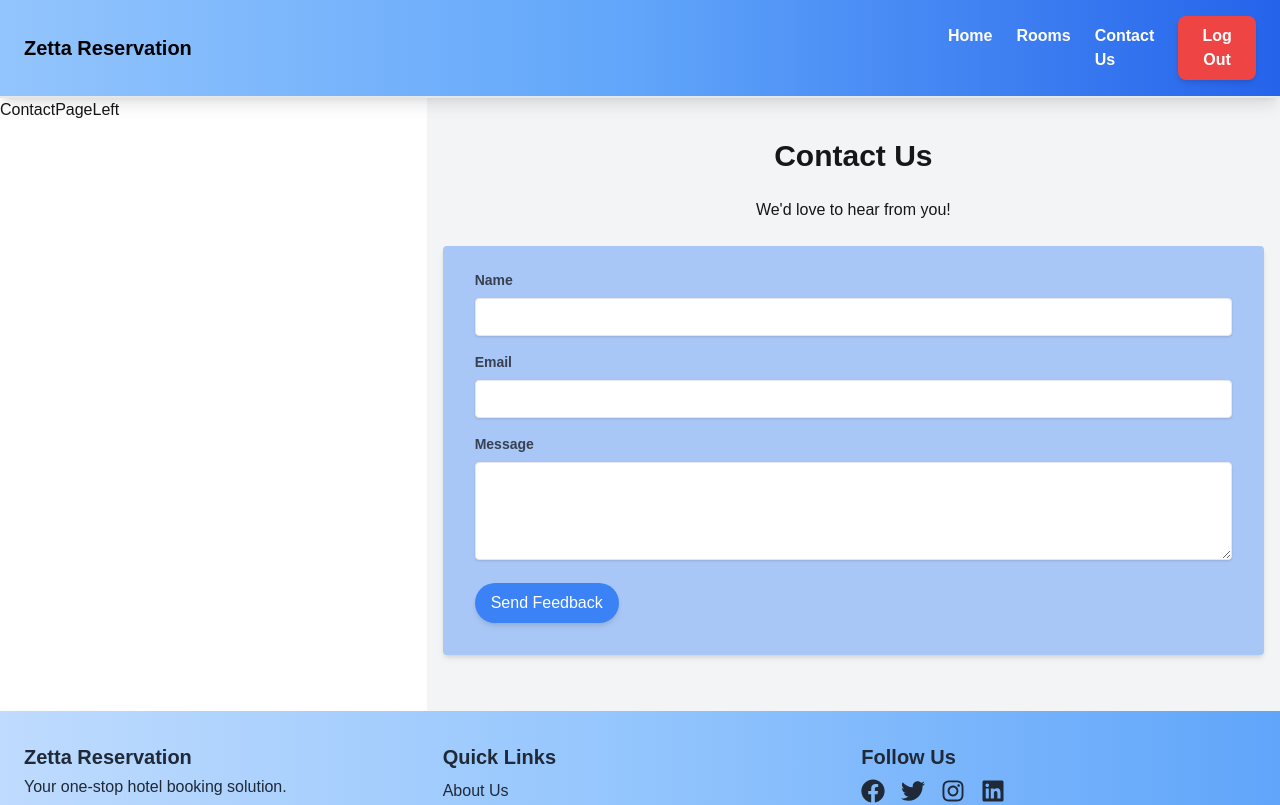
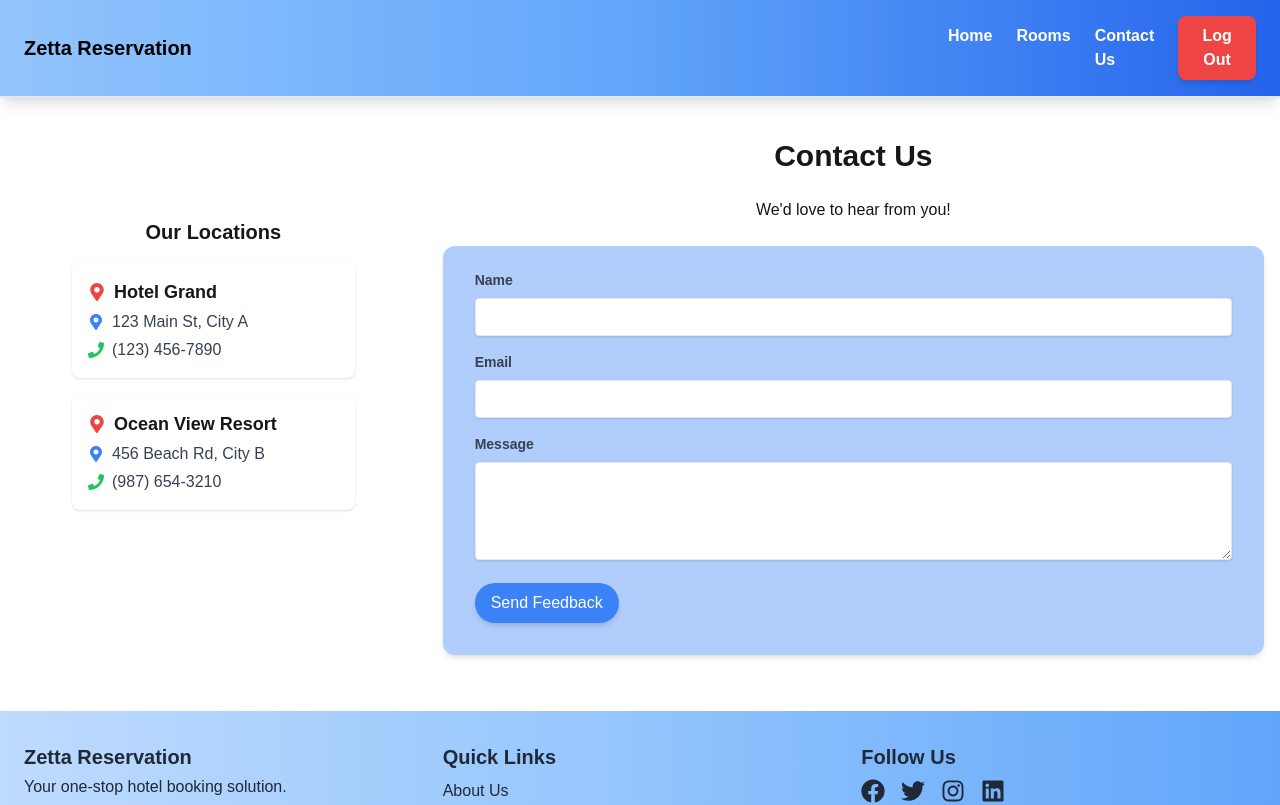
Before and after one commit to Fahim-ahmed-ifty/hotelreservation, a Next.js app: page /contact in a window 1280 px wide. Shown: the top 805 px of the page. Built offline with nearby package versions, Linux system fonts and the light colour scheme.

Commit message:
contact us page fixed some issues

```diff
--- a/app/components/ContactPageLeft.tsx
+++ b/app/components/ContactPageLeft.tsx
@@ -1,9 +1,41 @@
-import React from 'react'
+import React from 'react';
+import { FaMapMarkerAlt, FaPhone } from 'react-icons/fa';
 
-const ContactPageLeft = () => {
-  return (
-    <div>ContactPageLeft</div>
-  )
+interface Location {
+	name: string;
+	address: string;
+	phone: string;
 }
 
-export default ContactPageLeft
+interface ContactPageLeftProps {
+	locations: Location[];
+}
+
+const ContactPageLeft = ({ locations }: ContactPageLeftProps) => {
+	return (
+		<div className='p-6 mt-12 flex flex-col'>
+			<h2 className='text-xl font-semibold mb-4 flex justify-center items-center'>
+				Our Locations
+			</h2>
+			<ul className='space-y-4'>
+				{locations.map((location, index) => (
+					<li key={index} className='p-4 bg-white rounded-lg shadow'>
+						<h3 className='text-lg font-bold flex items-center gap-2'>
+							<FaMapMarkerAlt className='text-red-500' />{' '}
+							{location.name}
+						</h3>
+						<p className='text-gray-700 mt-1 flex items-center gap-2'>
+							<FaMapMarkerAlt className='text-blue-500' />{' '}
+							{location.address}
+						</p>
+						<p className='text-gray-700 mt-1 flex items-center gap-2'>
+							<FaPhone className='text-green-500' /> {location.phone}
+						</p>
+					</li>
+				))}
+			</ul>
+		</div>
+	);
+};
+
+export default ContactPageLeft;
--- a/app/components/ContactPageRight.tsx
+++ b/app/components/ContactPageRight.tsx
@@ -26,7 +26,7 @@ const ContactPageRight: React.FC = () => {
 	};
 
 	return (
-		<div className='bg-gray-100'>
+		<div>
 			<div className='container mx-auto px-4 py-10'>
 				<h1 className='text-3xl font-bold text-center mb-6'>
 					Contact Us
@@ -44,7 +44,7 @@ const ContactPageRight: React.FC = () => {
 				)}
 				<form
 					onSubmit={handleSubmit}
-					className='bg-blue-500 bg-opacity-40 shadow-md rounded px-8 pt-6 pb-8 mb-4'
+					className='bg-blue-500 bg-opacity-40 shadow-md rounded-xl px-8 pt-6 pb-8 mb-4'
 				>
 					<div className='mb-4'>
 						<label
--- a/app/contact/page.tsx
+++ b/app/contact/page.tsx
@@ -5,12 +5,25 @@ import Footer from '../components/Footer';
 import Navbar from '../components/Navbar';
 
 const page = () => {
+	const locations = [
+		{
+			name: 'Hotel Grand',
+			address: '123 Main St, City A',
+			phone: '(123) 456-7890'
+		},
+		{
+			name: 'Ocean View Resort',
+			address: '456 Beach Rd, City B',
+			phone: '(987) 654-3210'
+		}
+	];
+
 	return (
 		<div>
 			<Navbar />
 			<div className='flex flex-row'>
-				<div className='w-1/3'>
-					<ContactPageLeft />
+				<div className='w-1/3 p-12'>
+					<ContactPageLeft locations={locations} />
 				</div>
 				<div className='w-2/3'>
 					<ContactPageRight />
```
